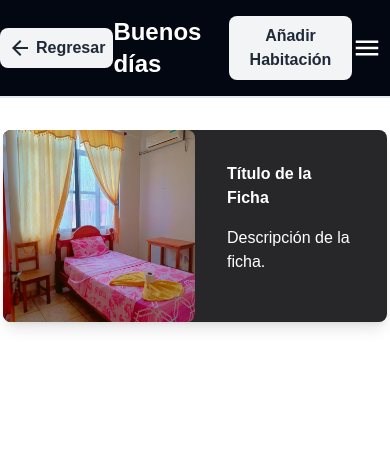
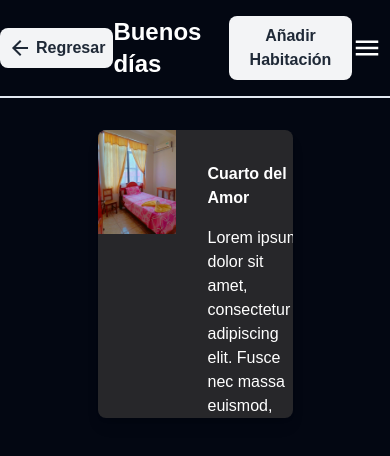
Before and after one commit to JhosepTM/babels-frontend, a React (Vite) app: page /madmin/rooms in a window 390 px wide. Shown: the top 456 px of the page. Built offline with nearby package versions, Linux system fonts and the light colour scheme.

Commit message:
Jugando con los tamaños de las fichas y de la imagen para que quede iguales (Responsive)

```diff
--- a/src/pages/RoomsPage/RoomsPage.tsx
+++ b/src/pages/RoomsPage/RoomsPage.tsx
@@ -1,29 +1,26 @@
 import Header from '@/components/ui/Header';
-import "@/assets/images/img1.jpeg";
 
 const RoomsPage = () => {
   return (
-    <div className="flex flex-col h-screen">
+    <div className="flex flex-col h-screen bg-gray-950">
       <Header showBackButton backRoute="/madmin" showAddRoomButton={true} />
-
       <div className="flex justify-center items-center mt-8">
-        <div className="flex rounded-lg shadow-lg bg-zinc-800 w-96">
+        <div className="flex rounded-lg shadow-lg bg-zinc-800 w-2/4 max-h-72 overflow-hidden">
           {/* Contenedor de la imagen y texto */}
           <div className="flex">
             {/* Contenedor de la imagen (lado izquierdo) */}
-            <div className="flex-shrink-0">
+            <div className="flex-shrink-0 w-2/5 h-auto max-h-72">
               <img
                 src="/src/assets/images/img1.jpeg"
                 alt="Imagen 1"
-                className="w-48 h-48 object-cover rounded-lg"
                 style={{ objectFit: 'cover' }}
               />
             </div>
 
             {/* Contenedor del texto (lado derecho) */}
             <div className="p-8">
-              <h2 className="text-white font-bold mb-4">Título de la Ficha</h2>
-              <p className="text-white mb-4">Descripción de la ficha.</p>
+              <h2 className="text-white font-bold mb-4">Cuarto del Amor</h2>
+              <p className="text-white mb-4">Lorem ipsum dolor sit amet, consectetur adipiscing elit. Fusce nec massa euismod, accumsan velit vitae, sagittis nibh. Pellentesque aliquam nisl massa, ut lobortis tortor egestas a. Donec laoreet risus a nisl efficitur, a porta ligula egestas.</p>
             </div>
           </div>
         </div>
```
